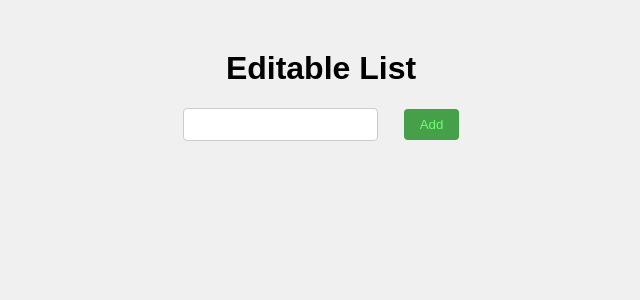
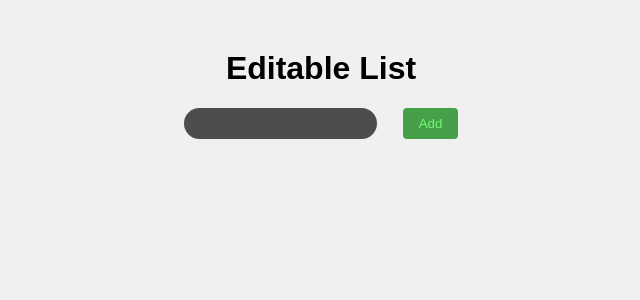
Before and after one commit to Apple-Bee/ReactListTest, a React (Create React App) app: page / in a window 1280 px wide. Shown: the top 300 px of the page, without its empty margins (319-959 px from the left). Built offline with nearby package versions, Linux system fonts and the light colour scheme.

Commit message:
promtmsg_cssforinput

```diff
--- a/src/App.css
+++ b/src/App.css
@@ -10,13 +10,22 @@ body {
 
 input[type="text"] {
   padding: 8px;
+  color: powderblue;
   margin-right: 10px;
-  border: 1px solid #ccc;
-  border-radius: 4px;
+  outline: none;
+  border: none;
+  border-color: none;
+  background-color: rgb(78, 77, 77);
+  border-radius: 4rem;
 }
 
 ul{
   list-style-type: none;
+}
+
+input[type="text"]:read-only {
+
+  color: rgb(239, 182, 77);
 }
 
 button {
--- a/src/App.js
+++ b/src/App.js
@@ -11,6 +11,8 @@ function App() {
     if (inputValue.trim() !== '') {
       setItems([...items, inputValue]);
       setInputValue('');
+    } else {
+      alert('Please enter something')
     }
   };
 
```
